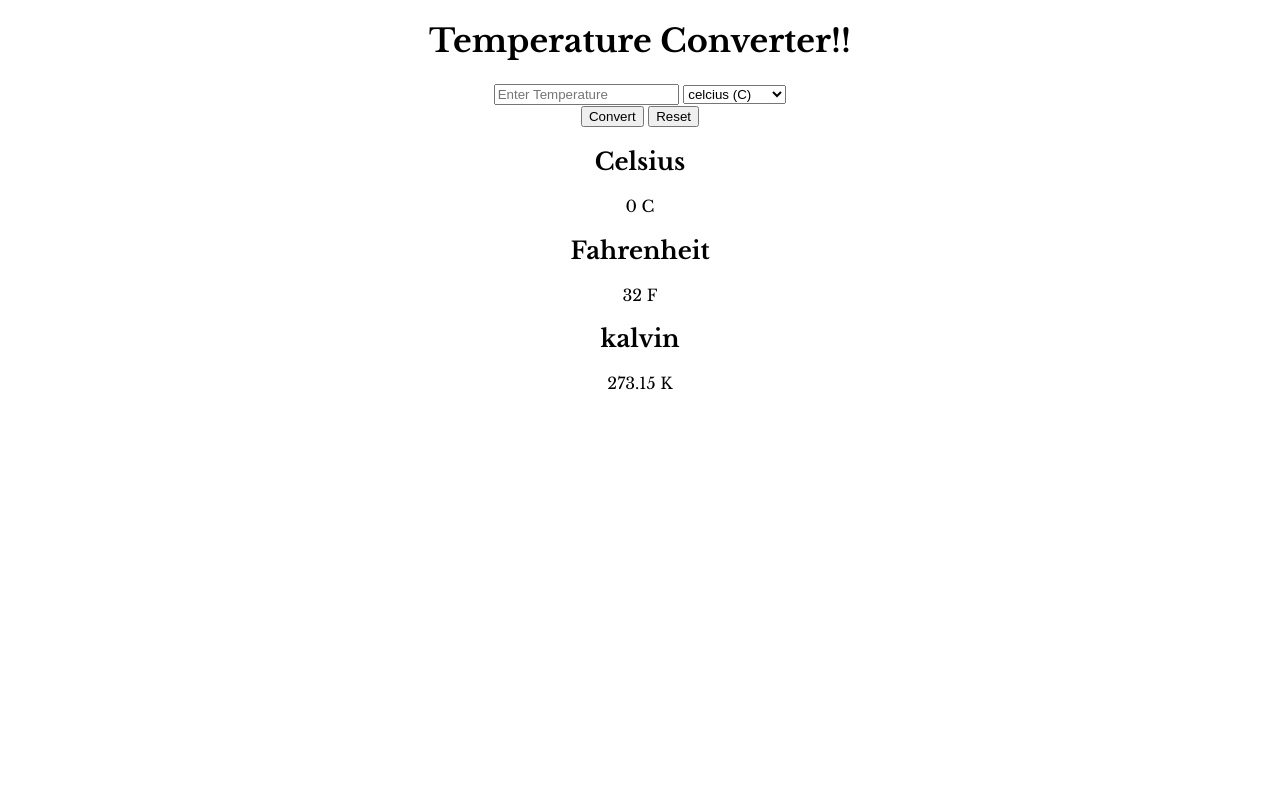
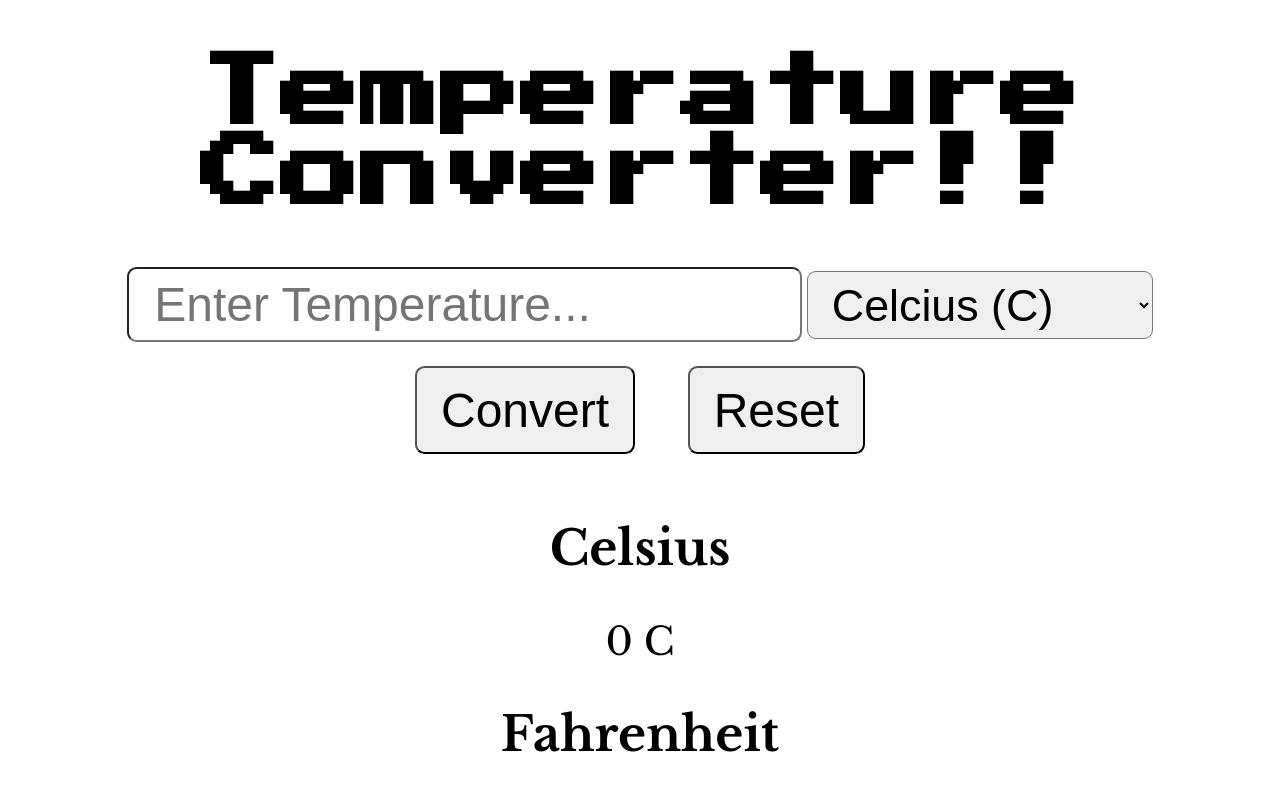
Before and after one commit to faisal-makercr/Let-s-Play-Maths, a plain HTML site: page htmlfiles/tempconv.html in a window 1280 px wide. Shown: the top 800 px of the page. Drawn offline with nearby package versions, Linux system fonts and the light colour scheme; files that its build step writes are made by us from their sources; files whose address does not match are found by name.

Commit message:
Now I have done the styling for the temp converter page (one thing I want to mention I had already mentioned in the beginning that the background coloring I will do when all the pages code are completed) I have used the same styling which I have used in all the other pages and here I have experimented with a new font style that is libre baskerville with retro styling and whereever I want to app;y the retro style than the normal libre baskerville then I need to apply the press start 2p font family in that element for temperature converter page I have applied it in the h1 tag now I am going to do this page logic i.e javascript

```diff
--- a/htmlfiles/tempconv.html
+++ b/htmlfiles/tempconv.html
@@ -12,16 +12,16 @@
     <body>
         <h1>Temperature Converter!!</h1>
         <div class="inputtempo">
-            <input type="number" id="temperature" placeholder="Enter Temperature">
+            <input type="number" id="temperature" placeholder="Enter Temperature...">
             <select id="scale">
-                <option value="celcius">celcius (C)</option>
-                <option value="fahrenheit">fahrenheit (F)</option>
-                <option value="kalvin">kalvin</option>
+                <option value="celcius">Celcius (C)</option>
+                <option value="fahrenheit">Fahrenheit (F)</option>
+                <option value="kalvin">Kalvin (K)</option>
             </select>
         </div>
         <div class="buttons">
-            <button onclick="ConvertTemperature()">Convert</button>
-            <button onclick="ResetConverter()">Reset</button>
+            <button id="btn1" onclick="ConvertTemperature()">Convert</button>
+            <button id="btn1" onclick="ResetConverter()">Reset</button>
         </div>
         <div class="result">
             <div class="card">
--- a/stylefiles/temperature.css
+++ b/stylefiles/temperature.css
@@ -1,7 +1,46 @@
 body {
     font-family: "Libre Baskerville", serif;
-    font-optical-sizing: auto;
-    font-weight: 400;
-    font-style: normal;
     text-align: center;
 }
+
+h1 {
+    font-family:"Press Start 2P", cursive;
+    font-size: 5em;
+}
+.inputtempo #temperature {
+    font-size:3em;
+    padding: 8px 25px;
+    border-radius: 0.2em;
+    cursor: pointer;
+}
+.inputtempo #scale {
+    font-size:2.8em;
+    padding: 7px 20px;
+    border-radius: 0.2em;
+    transition: background-color 0.25s ease;
+}
+.inputtempo #scale:hover {
+    background-color: hsla(225, 15%, 52%, 0.716)
+}
+.buttons #btn1 {
+    font-size: 3em;
+    padding: 0.3em 0.5em;
+    border-radius:0.2em;
+    margin: 0.5em;
+    transition: background-color 0.25s ease;
+}
+.buttons #btn1:hover {
+    background-color: hsla(225, 15%, 52%, 0.716);
+}
+.result .card {
+    font-size:2em;
+}
+.result .card #celsius {
+    font-size:1.2em;
+}
+#fahrenheit {
+    font-size: 1.2em;
+}
+#kalvin {
+    font-size: 1.2em;
+}
```
